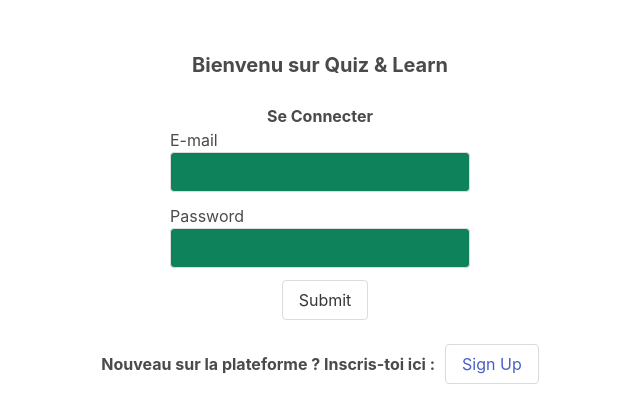
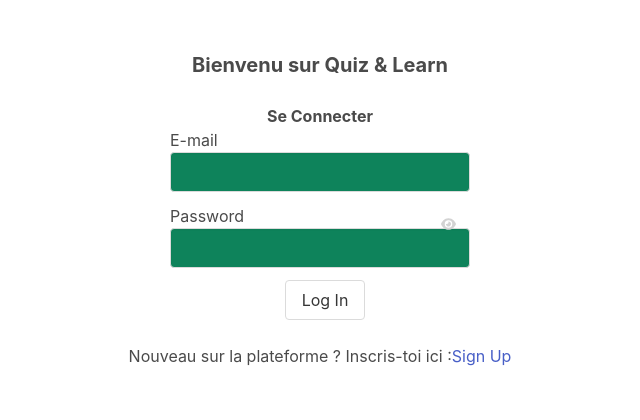
Before and after one commit to margauxln/quizandlearn, a React (Create React App) app in the folder frontend/: page /signin in a window 1280 px wide. Shown: the top 420 px of the page, without its empty margins (320-960 px from the left). Built offline with nearby package versions, Linux system fonts and the light colour scheme.

Commit message:
feat-US10- created AuthProvider and axios login connection

```diff
--- /dev/null
+++ b/frontend/src/_core/authentification/component/context/AuthProvider.js
@@ -0,0 +1,15 @@
+import { createContext, useState } from "react";
+
+const AuthContext = createContext({});
+
+export const AuthProvider = ({ children }) => {
+    const [auth, setAuth] = useState({});
+
+    return (
+        <AuthContext.Provider value={{ auth, setAuth }}>
+            {children}
+        </AuthContext.Provider>
+    )
+}
+
+export default AuthContext;
--- a/frontend/src/_core/authentification/component/sign-in/SignIn.css
+++ b/frontend/src/_core/authentification/component/sign-in/SignIn.css
@@ -9,6 +9,7 @@ h1 {
     align-items: center;
     padding: 50px;
 }
+
 .field {
     max-width: 300px;
 }
@@ -24,3 +25,38 @@ h1 {
 h2 {
     font-weight: bold;
 }
+
+/*Errors*/
+.errorIcon,
+#emailError,
+#passwordError{
+    color: firebrick;
+}
+
+.errorMessage{
+    display: flex;
+}
+
+.errorIcon{
+    padding-right: 5px;
+    padding-top: 3px;
+}
+
+.passwordContainer,
+.confirmPasswordContainer{
+    position: relative;
+}
+
+.passwordEye,
+.confirmPasswordEye{
+    border: none;
+    background-color: transparent;
+    position: absolute;
+    top: 35px;
+    right: 10px;
+}
+
+.eye{
+    color: 	#D3D3D3;
+    height: 18px;
+}
--- a/frontend/src/_core/authentification/component/sign-in/SignIn.jsx
+++ b/frontend/src/_core/authentification/component/sign-in/SignIn.jsx
@@ -1,7 +1,67 @@
 import "./SignIn.css";
 import { Link } from "react-router-dom";
+import { useFormik } from "formik";
+import * as Yup from "yup";
+import { faInfoCircle, faEye } from "@fortawesome/free-solid-svg-icons";
+import { FontAwesomeIcon } from "@fortawesome/react-fontawesome";
+import axios from '../../../../_core/api/axios';
+import { useState, useContext } from 'react';
+import AuthContext from "../context/AuthProvider";
+
+const SIGNUP_URL = '/signup';
+const LOGIN_URL = '/login';
 
 const SignIn = () => {
+    const { setAuth } = useContext(AuthContext);
+    const [errMsg, setErrMsg] = useState('');
+    const [passwordShown, setPasswordShown] = useState(false);
+
+    const formik = useFormik({
+
+        initialValues: {
+            email: "",
+            password: ""
+        },
+
+        validationSchema: Yup.object({
+            email: Yup.string()
+                .required("Champ obligatoire"),
+            password: Yup.string()
+                .required("Champ obligatoire"),
+        }),
+
+        onSubmit: async (values) => {
+            try {
+                 const response = await axios.post(LOGIN_URL,
+                    JSON.stringify({email : values.email,
+                                    password: values.password}),
+                    {
+                        headers: { 'Content-Type': 'application/json' },
+                        withCredentials: true
+                    });
+                    console.log(JSON.stringify(response?.data));
+                    /* history.push(SIGNIN_URL); */
+
+                    /*Optional chaining*/
+                    const accessToken = response?.data?.accessToken;
+                    const user = response?.data?.user;
+                    const password = response?.data?.password;
+                    console.log(accessToken);
+                    /*Envoyer les roles du backend (it should be an array of roles) puis mettre roles dans objet SetAuth
+                    const roles = response?.data?.roles;
+                    */
+                    setAuth({user, password, accessToken});
+
+            } catch (error) {
+                setErrMsg("Veuillez entrer des identifiants valides.");
+
+            }
+        }
+    });
+
+    const togglePasswordVisiblity = () => {
+        setPasswordShown(!passwordShown);
+    };
 
     return(
         <div className="LoginContainer">
@@ -12,30 +72,70 @@ const SignIn = () => {
 
             <h2> Se Connecter</h2>
 
-            <form>
+            <form onSubmit={formik.handleSubmit}>
+
                 <div className="field">
                     <label htmlFor="email">E-mail</label>
-                        <input className="input" type="email" autoComplete="on" />
+                        <input
+                            id="email"
+                            name="email"
+                            type="email"
+                            className="input"
+                            autoComplete="on"
+                            onChange={formik.handleChange}
+                            onBlur={formik.handleBlur}
+                            value = {formik.values.email}
+                            maxLength="24"
+                            aria-describedby="error"
+                        />
+                    {formik.touched.email && formik.errors.email ?
+
+                        <span className="errorMessage">
+                            <FontAwesomeIcon icon={faInfoCircle} className="errorIcon" />
+                            <p id="error">{formik.errors.email}</p>
+                        </span> : null}
                 </div>
 
-                <div className="field">
+                <div className={`${"field"} ${"passwordContainer"}`}>
                     <label htmlFor="password">Password</label>
-                        <input className="input" type="password" autoComplete="on" />
+                        <input
+                            id="password"
+                            name="password"
+                            autoComplete="on"
+                            type={passwordShown ? "text" : "password"}
+                            className={"input"}
+                            onChange={formik.handleChange}
+                            onBlur={formik.handleBlur}
+                            value = {formik.values.password}
+                            maxLength="24"
+                            aria-describedby="error"
+                        />
+
+                        <button onClick={togglePasswordVisiblity} className="passwordEye">
+                                <FontAwesomeIcon icon={faEye} className="eye"/>
+                        </button>
+
+                    {formik.touched.password && formik.errors.password ?
+
+                        <span className="errorMessage">
+                            <FontAwesomeIcon icon={faInfoCircle} className="errorIcon" />
+                            <p id="error">{formik.errors.password}</p>
+                        </span> : null}
                 </div>
 
                 <div className="buttonContainer">
-                    <input className="button" type="submit" value="Submit"/>
+                    <input className="button" type="button" value="Log In"/>
                 </div>
 
+                {errMsg &&
+                    <span className="errorMessage">
+                        <FontAwesomeIcon icon={faInfoCircle} className="errorIcon" />
+                        <p id="accountError">{errMsg}</p>
+                    </span>}
             </form>
 
             <br/>
-
-            <div className="buttonContainer">
-                <h2>Nouveau sur la plateforme ? Inscris-toi ici :</h2>
-                <button class="button is white"><Link to="/signup">Sign Up</Link></button>
-            </div>
-
+            <p>Nouveau sur la plateforme ? Inscris-toi ici :<Link to={SIGNUP_URL}>Sign Up</Link></p>
         </div>
     );
 
```
Also changed, not shown: frontend/src/_core/authentification/component/sign-up/SignUp.jsx (+4 -3 lines).
